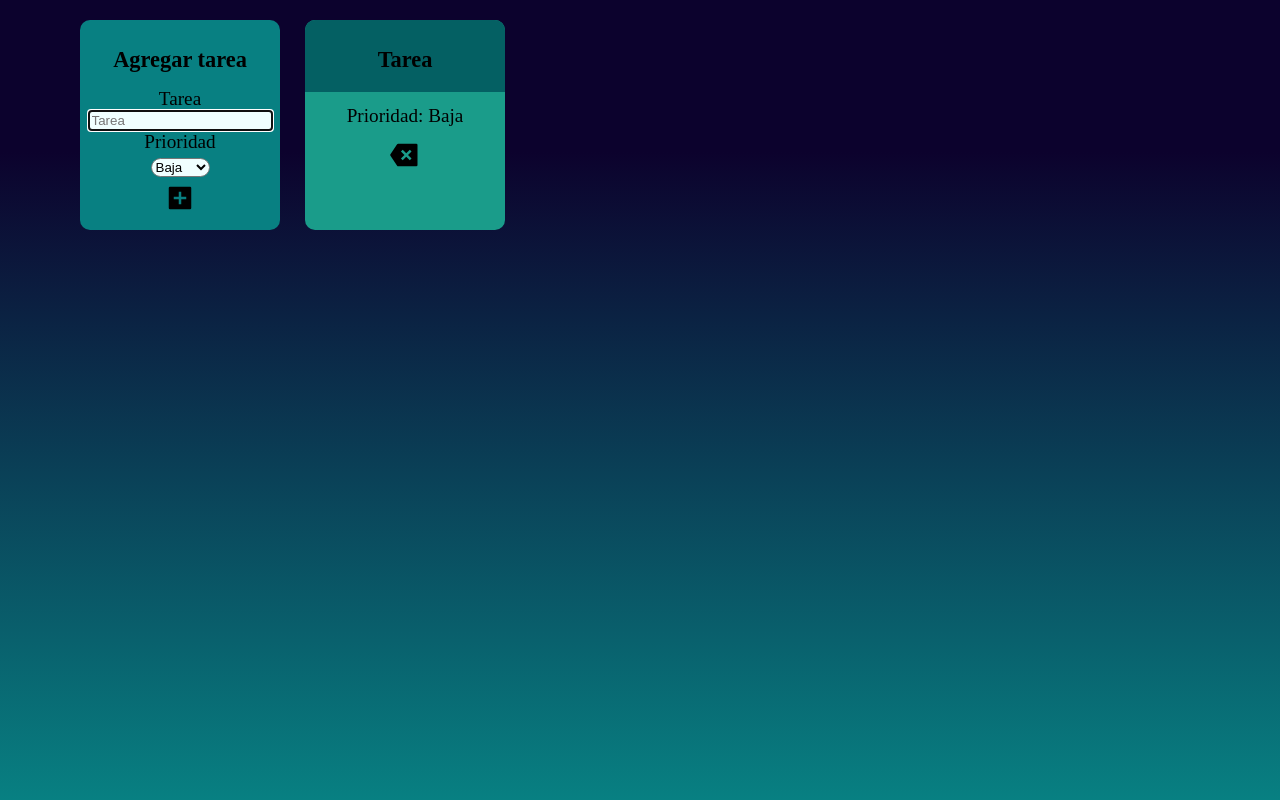
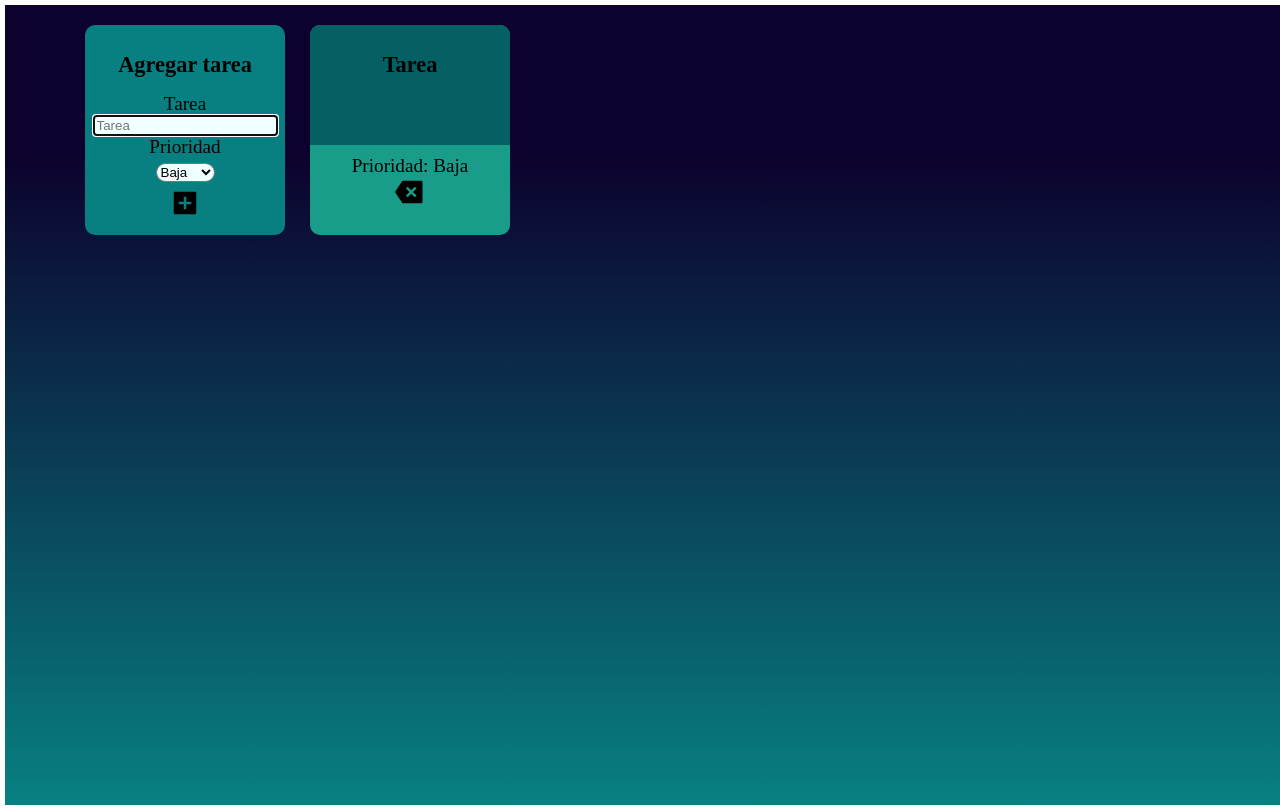
Before and after one commit to BrayanSRuiz/app-de-tareas, a React (Vite) app: page / in a window 1280 px wide. Both pictures are taken after a click on the button 180 px from the left and 199 px from the top of the page. Built offline with nearby package versions, Linux system fonts and the light colour scheme.

Commit message:
correccion de las cajas

```diff
--- a/src/App.module.css
+++ b/src/App.module.css
@@ -1,5 +1,5 @@
 body {
-    margin: 0;
+    margin: 5px;
   }
   .app {
     background: rgb(8, 128, 130);
--- a/src/components/Tareas.jsx
+++ b/src/components/Tareas.jsx
@@ -18,16 +18,11 @@ const Tareas = ({ tarea, dispatch }) => {
         <h1 className={styles.tareaTitle}>Tarea</h1>
         <p className={styles.tareaNombre}>{nombreCompleto}</p>
       </div>
-      <div className={styles.tareaPrioridad}>
+      <div className={styles.tareaPrioridad}onClick={() => {
+          dispatch({ type: types.borrar, payload: tarea.id });
+        }}>
         Prioridad: {prioridadCompleto}
-      </div>
-      <div
-        className={styles.tareaBoton}
-        onClick={() => {
-          dispatch({ type: types.borrar, payload: tarea.id });
-        }}
-      >
-        <RiDeleteBack2Fill size="30px" />
+        <RiDeleteBack2Fill size="30px" className={styles.tareaBoton}/>
       </div>
     </div>
   );
--- a/src/components/styles/Tareas.module.css
+++ b/src/components/styles/Tareas.module.css
@@ -9,6 +9,8 @@
   border-radius: 10px;
 }
 .tareaTitleContainer {
+  width: auto;
+  height: 120px;
   background-color: rgb(4, 96, 99);
   width: 100%;
   border-radius: 10px 10px 0 0;
@@ -19,14 +21,12 @@
   font-size: 1.4em;
   font-weight: bold;
 }
-
-.tareaNombre {
+.tareaPrioridad {
+  margin: 10px 0;
   font-size: 1.2em;
-}
-
-.tareaPrioridad {
-  margin: 13px 0;
-  font-size: 1.2em;
+  display: flex;
+  flex-direction: column;
+  align-items: center;
 }
 
 .tareaBoton {
```
